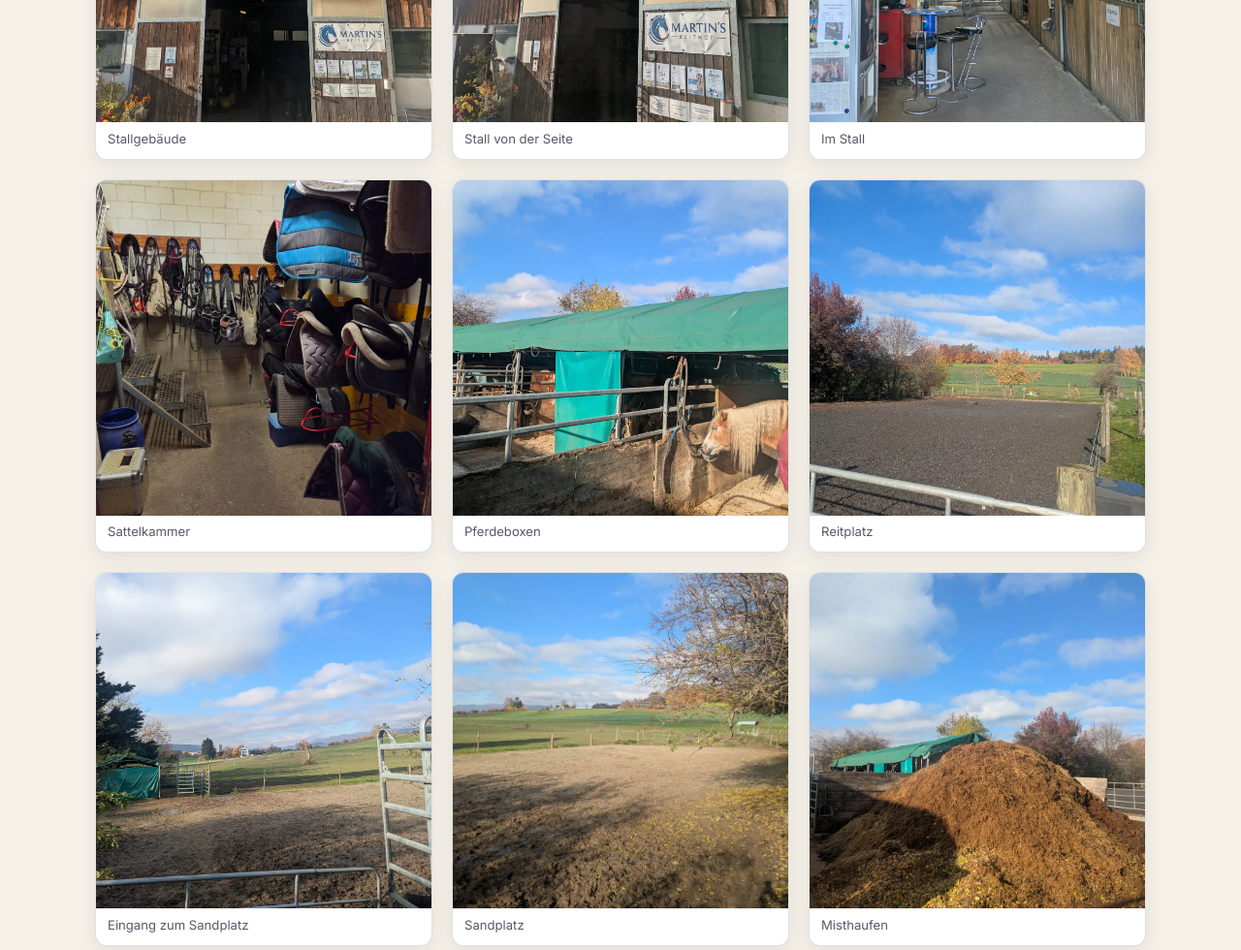
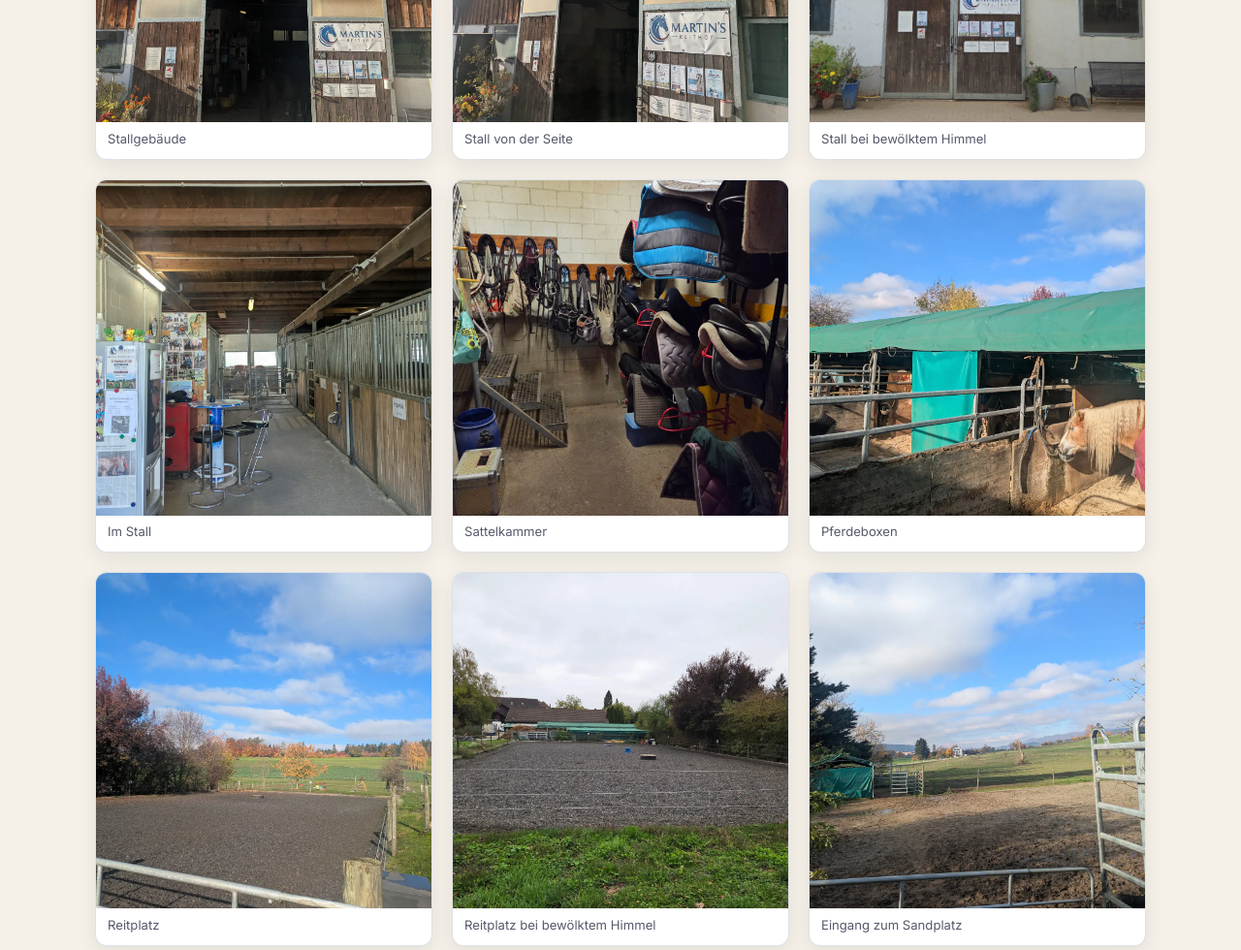
Before and after one commit to jzzh/martins-reithof, an Astro site: page /hof in a window 1280 px wide. Shown: the part 1440-2420 px from the top of the page at 97% size. Built offline with nearby package versions, Linux system fonts and the light colour scheme; Astro itself is replaced by a stand-in of ours; a web font is replaced by a local one.

Commit message:
Add two cloudy-day Hof photos as webp

```diff
--- a/src/pages/hof.astro
+++ b/src/pages/hof.astro
@@ -13,10 +13,12 @@ const photos = [
   { src: "/images/hof/sitzplatz.webp", caption: "Sitzplatz unter der Birke" },
   { src: "/images/hof/stall-fassade.webp", caption: "Stallgebäude" },
   { src: "/images/hof/stall-eingang.webp", caption: "Stall von der Seite" },
+  { src: "/images/hof/stall-wolkig.webp", caption: "Stall bei bewölktem Himmel" },
   { src: "/images/hof/stallgang.webp", caption: "Im Stall" },
   { src: "/images/hof/sattelkammer.webp", caption: "Sattelkammer" },
   { src: "/images/hof/unterstand.webp", caption: "Pferdeboxen" },
   { src: "/images/hof/reitplatz.webp", caption: "Reitplatz" },
+  { src: "/images/hof/reitplatz-wolkig.webp", caption: "Reitplatz bei bewölktem Himmel" },
   { src: "/images/hof/reitplatz-eingang.webp", caption: "Eingang zum Sandplatz" },
   { src: "/images/hof/paddock.webp", caption: "Sandplatz" },
   { src: "/images/hof/misthaufen.webp", caption: "Misthaufen" },
```
Also changed, not shown: public/images/hof/reitplatz-wolkig.webp (added), public/images/hof/stall-wolkig.webp (added).
